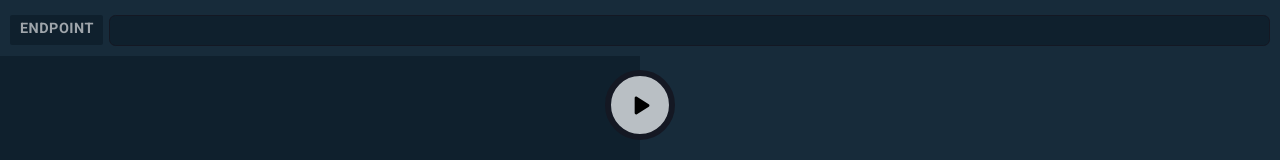
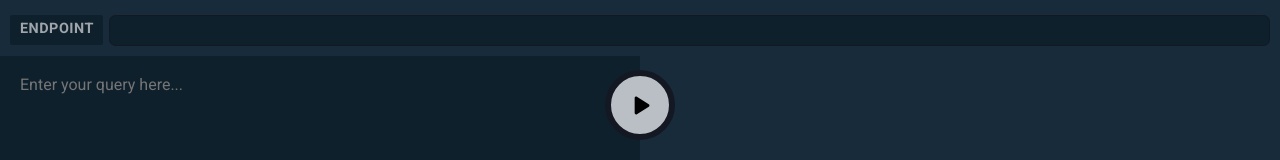
Before and after one commit to Ilichhh/graphiql-app, a React (Vite) app: page /playground in a window 1280 px wide. Shown: the top 160 px of the page. Built offline with nearby package versions, Linux system fonts and the light colour scheme; no server answers.

Commit message:
feat: add textarea to editor

```diff
--- a/src/components/playground/editor.tsx
+++ b/src/components/playground/editor.tsx
@@ -1,6 +1,7 @@
 import React from 'react';
 import styled from 'styled-components';
 import theme from '../../theme';
+import { Textarea } from './textarea';
 
 const Container = styled.section`
   display: flex;
@@ -46,7 +47,9 @@ const Tab = styled.span`
 export const Editor = () => {
   return (
     <Container>
-      <EditorBox />
+      <EditorBox>
+        <Textarea />
+      </EditorBox>
       <EditorTools>
         <Bar>
           <Tab color={`${theme.colors.textGrey}`}>Query Variables</Tab>
--- /dev/null
+++ b/src/components/playground/textarea.tsx
@@ -0,0 +1,20 @@
+import { TextareaAutosize } from '@mui/material';
+import theme from '../../theme';
+import React from 'react';
+
+export const Textarea = () => {
+  return (
+    <TextareaAutosize
+      style={{
+        marginTop: '10px',
+        padding: '10px 20px',
+        backgroundColor: `${theme.colors.bgDarkBlue}`,
+        color: `${theme.colors.textGrey}`,
+        outline: 'none',
+        border: 'none',
+      }}
+      placeholder="Enter your query here..."
+      autoFocus
+    />
+  );
+};
```
